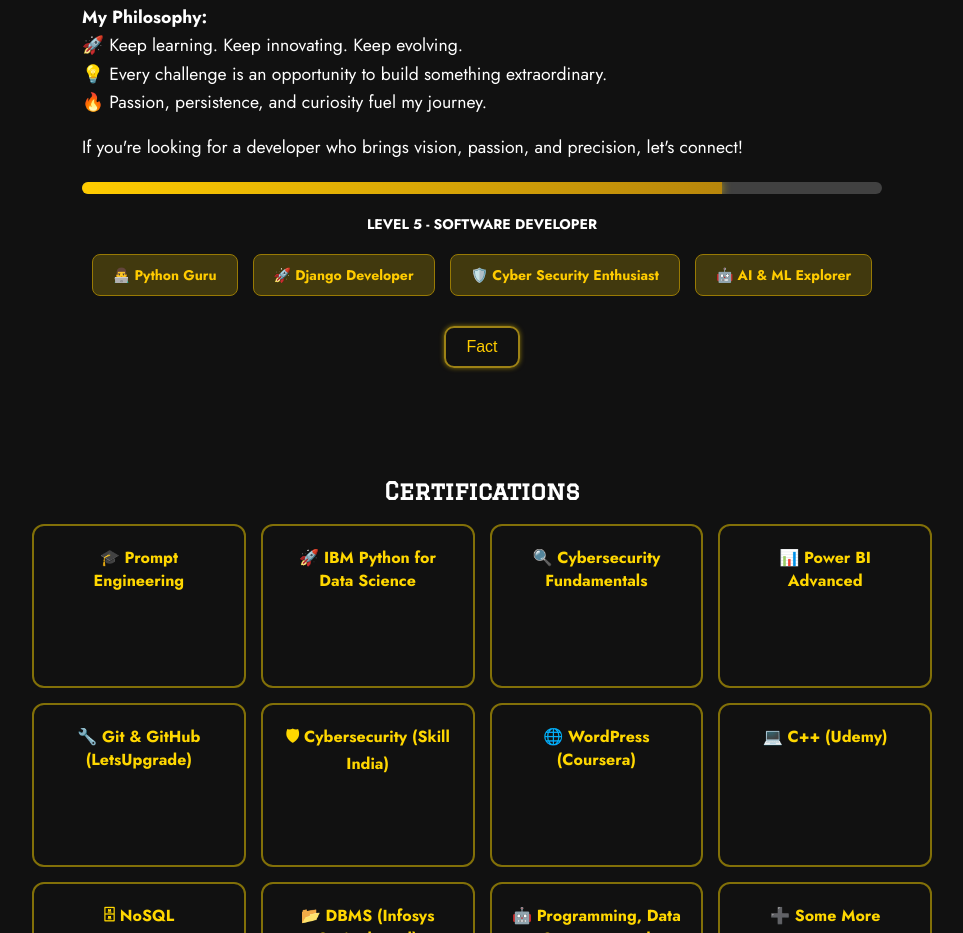
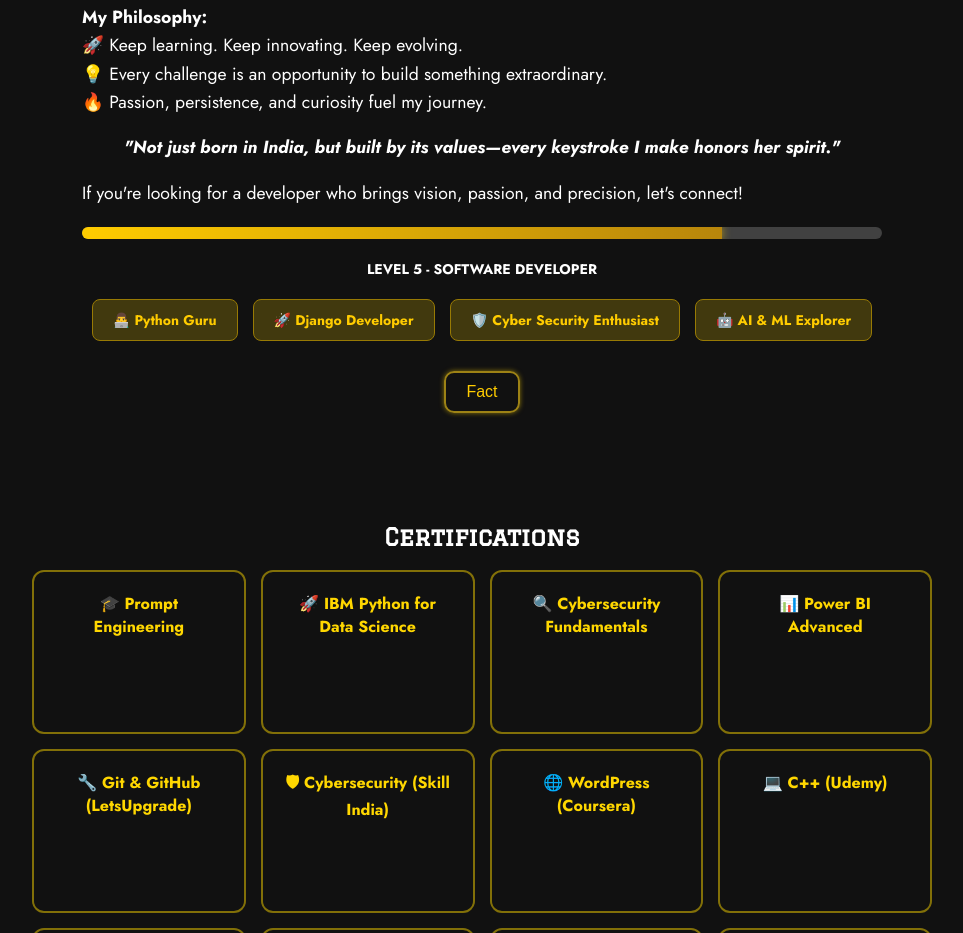
Before and after one commit to Siddhubn/portfolio, a plain HTML site: page index.html in a window 1280 px wide. Shown: the part 4177-5110 px from the top of the page, without its empty margins (158-1121 px from the left). Drawn offline with nearby package versions, Linux system fonts and the light colour scheme; a web font is replaced by a local one.

Commit message:
Update index.html

```diff
--- a/index.html
+++ b/index.html
@@ -44,6 +44,7 @@
     <span class="beacon-icon"> i </span>
     <span class="beacon-text">Access Point</span>
 </a>
+
 
     <section id="gallery">
         <h2>Highlights from My Journey</h2>
@@ -418,6 +419,10 @@
             🚀 Keep learning. Keep innovating. Keep evolving. <br>
             💡 Every challenge is an opportunity to build something extraordinary. <br>
             🔥 Passion, persistence, and curiosity fuel my journey.
+        </p>
+
+        <p style="text-align:center;">
+            <b><i>"Not just born in India, but built by its values—every keystroke I make honors her spirit."</i></b>
         </p>
 
         <p>
@@ -1154,7 +1159,8 @@ document.addEventListener("DOMContentLoaded", function () {
     });
 });
 
-    </script>
+
+</script>
 
 </body>
 </html>
```
